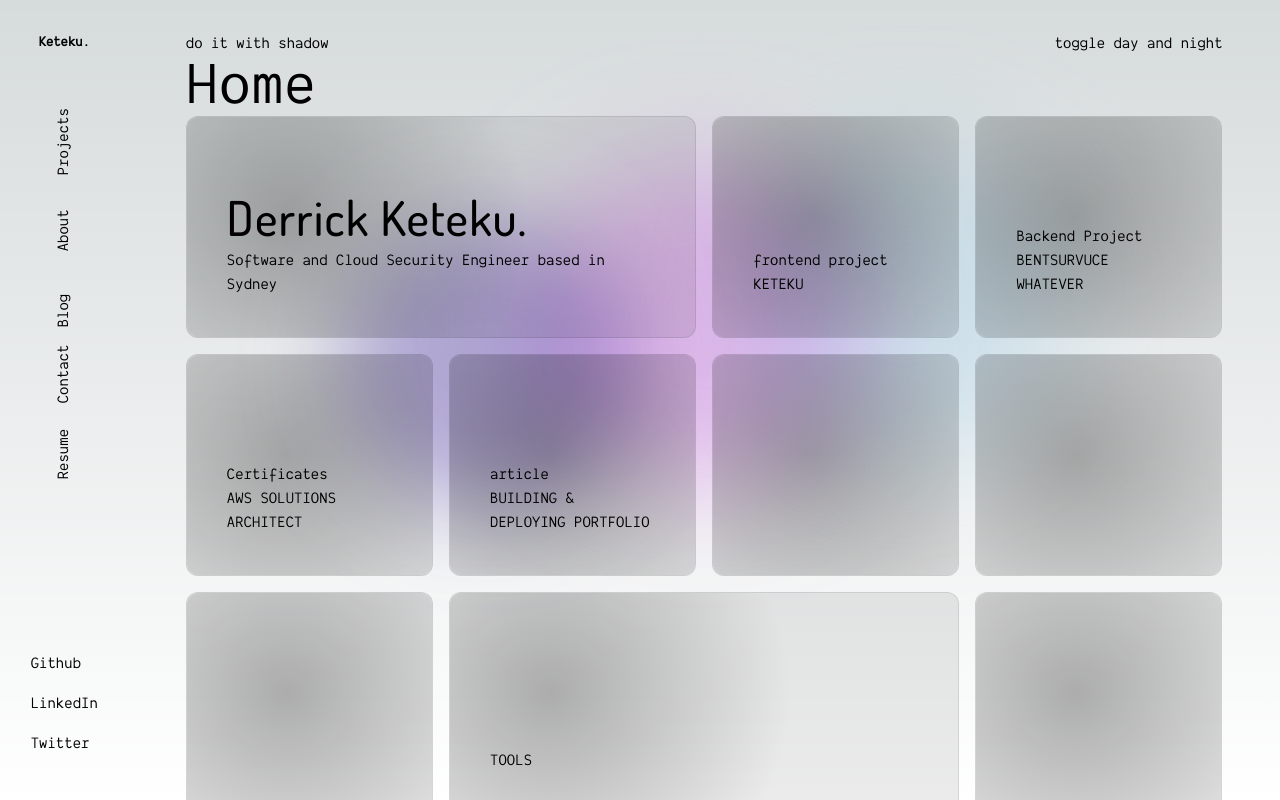
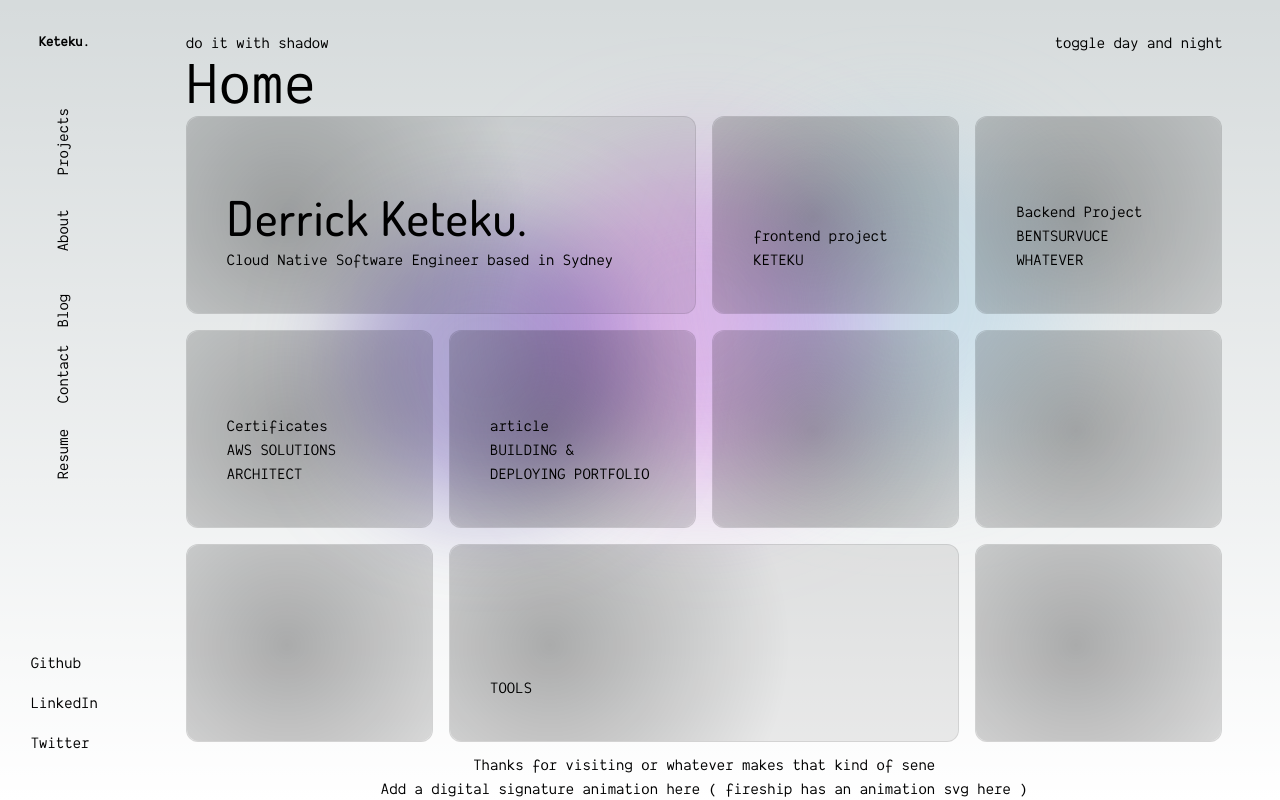
Before and after one commit to Derks14/keteku, a Next.js app: page /home in a window 1280 px wide. Built offline with nearby package versions, Linux system fonts and the light colour scheme; a web font is replaced by a local one.

Commit message:
update apostrophe error causing app not to build

```diff
--- a/src/app/(front)/about/page.tsx
+++ b/src/app/(front)/about/page.tsx
@@ -12,7 +12,7 @@ export default function About() {
         <Card className="col-span-2 col-start-2 row-span-2 ">
           <div>About Me</div>
           <div>Derrick Keteku</div>
-          <div>I'm a software engineer blah blah blah blah whatever here</div>
+          <div>Im a software engineer blah blah blah blah whatever here</div>
           <div>Tell them to open a card to learn about a certain experience </div>
           <div></div>
         </Card>
--- a/src/app/(front)/home/page.tsx
+++ b/src/app/(front)/home/page.tsx
@@ -37,7 +37,7 @@ const Home = () => {
             <div></div>
           </div>
           <div>
-            <p className="">Software and Cloud Security Engineer based in Sydney</p>
+            <p className="">Cloud Native Software Engineer based in Sydney</p>
           </div>
         </Card>
         <Card className="">
```
